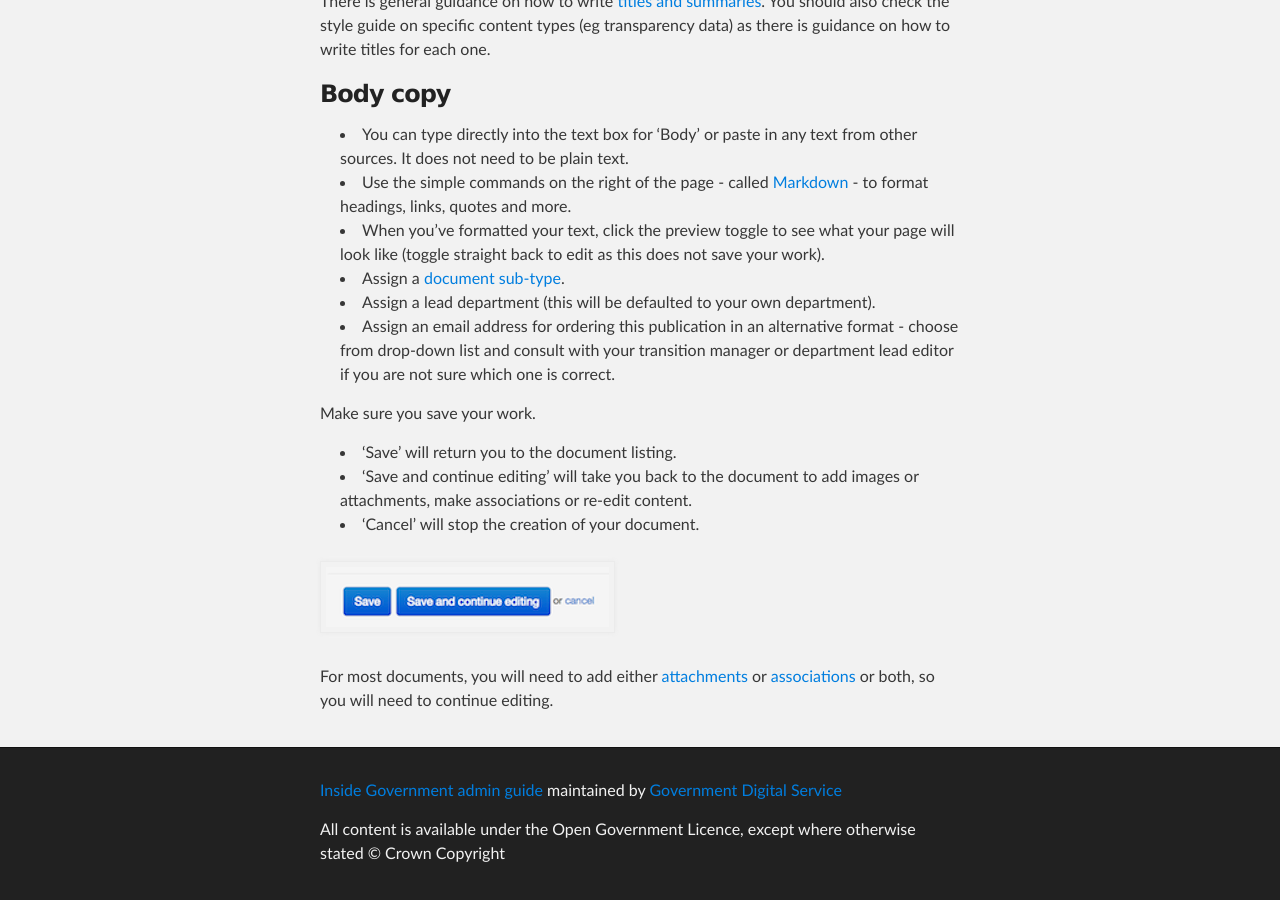
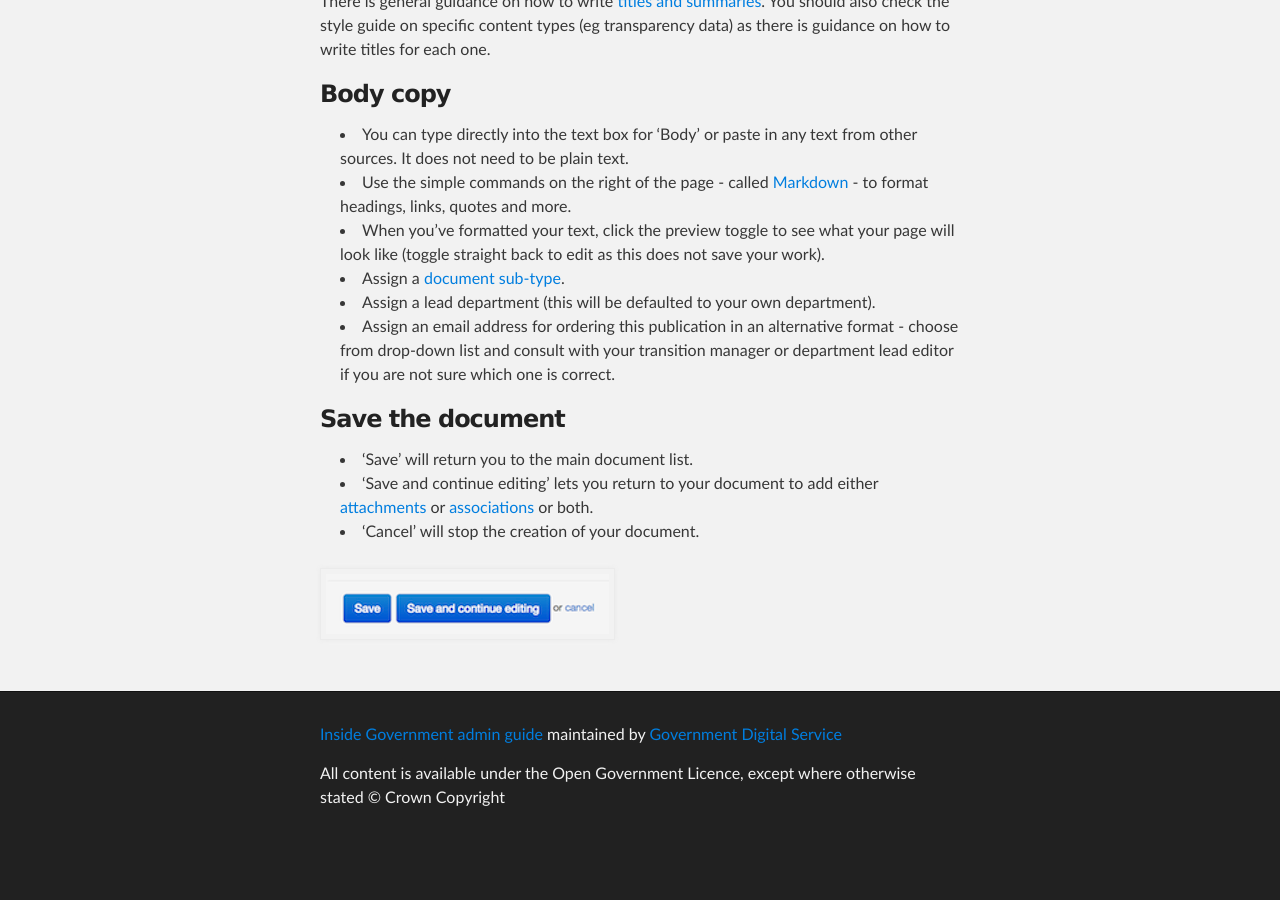
Before and after one commit to alphagov/inside-government-admin-guide, a Jekyll site: the page built from creating-documents/create-a-new-doc.md, in a window 1280 px wide and 900 px high, scrolled down 1705 px. Built offline with Jekyll 4.4.1, drawn with Linux system fonts in a browser that asks for light colours; after the commit the page ends 2549 px from its top, so only the background shows below that.

Commit message:
Update create-a-new-doc.md

```diff
--- a/creating-documents/create-a-new-doc.md
+++ b/creating-documents/create-a-new-doc.md
@@ -38,12 +38,10 @@ There is general guidance on how to write [titles and summaries](https://www.gov
 * Assign a lead department (this will be defaulted to your own department).
 * Assign an email address for ordering this publication in an alternative format - choose from drop-down list and consult with your transition manager or department lead editor if you are not sure which one is correct.
 
-Make sure you save your work.
+### Save the document
 
-* 'Save' will return you to the document listing.
-* 'Save and continue editing' will take you back to the document to add images or attachments, make associations or re-edit content.
+* 'Save' will return you to the main document list.
+* 'Save and continue editing' lets you return to your document to add either [attachments](http://alphagov.github.io/inside-government-admin-guide/creating-documents/add-attachments.html) or [associations](http://alphagov.github.io/inside-government-admin-guide/creating-documents/add-associations.html) or both.
 * 'Cancel' will stop the creation of your document.
 
 ![Create new document 4](creating-a-new-doc-4.png)
-
-For most documents, you will need to add either [attachments](http://alphagov.github.io/inside-government-admin-guide/creating-documents/add-attachments.html) or [associations](http://alphagov.github.io/inside-government-admin-guide/creating-documents/add-associations.html) or both, so you will need to continue editing.
```
